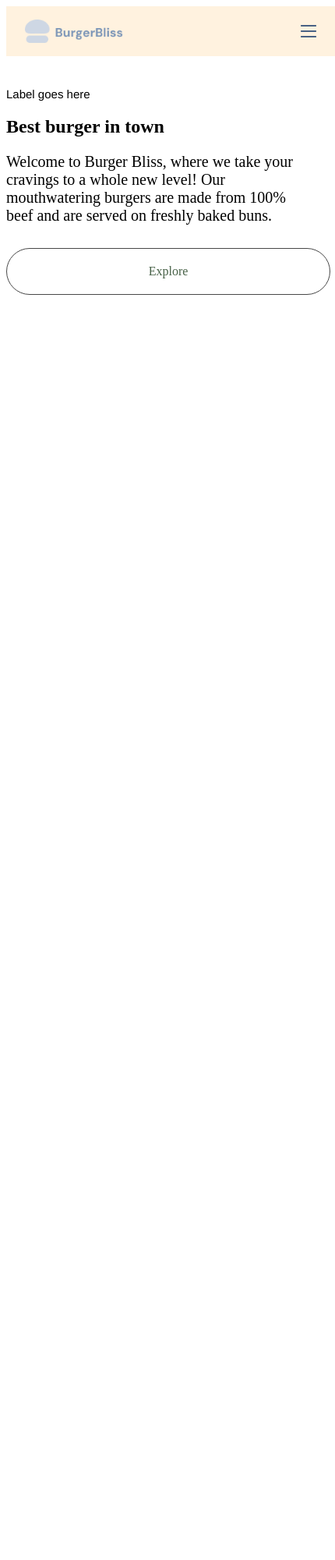
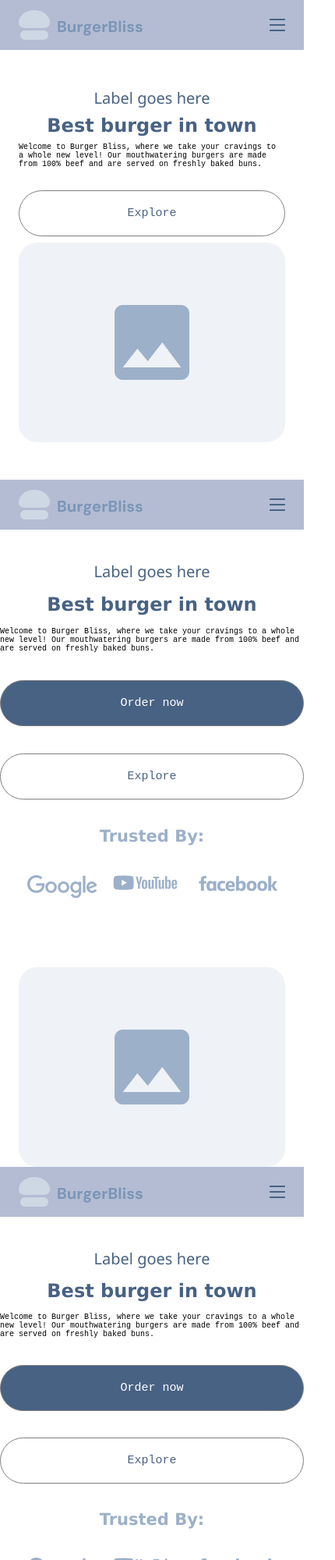
Before and after one commit to me-laniee/BurgerBliss, a plain HTML site: page index.html in a window 390 px wide. Shown: the top 2000 px of the page at 78% size, 430 px wide, since content can reach past the window. Before the commit the page ends 844 px from the top, so only its background shows below. Drawn offline with Linux system fonts and the light colour scheme.

Commit message:
Add files via upload

```diff
--- a/index.html
+++ b/index.html
@@ -11,25 +11,107 @@
     <link rel="stylesheet" href="modulos/seccion3/seccion3.css">
     <link rel="stylesheet" href="modulos/seccion4/seccion4.css">
 
-    <link rel="styleheet" href="index.css">
-    <link rel="styleheet" href="config.css">
+    <link rel="stylesheet" href="Index.css">
+    <link rel="stylesheet" href="Config.css">
 
 </head>
 <body>
 
     <header>
-        <img src="modulos/header/Group.png" alt="Logo" class="Logo">
-        <img src="modulos/header/frame.png" alt="menu" class="menu">
+        <img src="./modulos/header/Group.png" alt="" class="logo">
+        <img src="./modulos/header/Frame.png" alt="" class="menu">
     </header>
 
     <section class="seccion1">
         <p class="texto1">Label goes here</p>
-        <h2>Best burger in town</h2>
+        <h2 class="titulo">Best burger in town</h2>
         <p class="description">
-Welcome to Burger Bliss, where we take your cravings to a whole new level! Our mouthwatering burgers are made from 100% beef and are served on freshly baked buns.
+            Welcome to Burger Bliss, where we take your cravings to a
+            whole new level! Our mouthwatering burgers are made from 100%
+            beef and are served on freshly baked buns.
         </p>
+
         <div class="btn1">Explore</div>
+        <img src="modulos/seccion1/imagen.png" alt="" class="img1">
+
     </section>
+
+    <header>
+        <img src="./modulos/header/Group.png" alt="" class="logo">
+        <img src="./modulos/header/Frame.png" alt="" class="menu">
+        </header>
+
+
+    <section class="seccion2">
+        <p class="texto2">Label goes here</p>
+        <h2 class="titulo2">Best burger in town</h2>
+        <p class="description2">
+            Welcome to Burger Bliss, where we take your cravings to a
+            whole new level! Our mouthwatering burgers are made from 100%
+            beef and are served on freshly baked buns.
+        </p>
+
+        <div class="btn2">Order now</div>
+        <div class="btn3">Explore</div>
+
+        <h2 class="titulo3">Trusted By: </h2>
+
+        <div class="logos">
+            <div><img src="modulos/seccion2/google.png" alt=""></div>
+            <div><img src="modulos/seccion2/youtube.png" alt=""></div>
+            <div><img src="modulos/seccion2/facebook.png" alt=""></div>
+        </div>
+
+        <img src="modulos/seccion1/imagen.png" alt="" class="img2">
+
+    </section>
+
+    <header>
+        <img src="./modulos/header/Group.png" alt="" class="logo">
+        <img src="./modulos/header/Frame.png" alt="" class="menu">
+        </header>
+
+        <section class="seccion3">
+        <p class="texto3">Label goes here</p>
+        <h2 class="titulo4">Best burger in town</h2>
+        <p class="description3">
+            Welcome to Burger Bliss, where we take your cravings to a
+            whole new level! Our mouthwatering burgers are made from 100%
+            beef and are served on freshly baked buns.
+        </p>
+
+        <div class="btn4">Order now</div>
+        <div class="btn5">Explore</div>
+
+        <h2 class="titulo5">Trusted By: </h2>
+
+        <div class="logos2">
+            <div><img src="modulos/seccion2/google.png" alt=""></div>
+            <div><img src="modulos/seccion2/youtube.png" alt=""></div>
+            <div><img src="modulos/seccion2/facebook.png" alt=""></div>
+        </div>
+
+    </section>
+
+    <header>
+        <img src="./modulos/header/Group.png" alt="" class="logo">
+        <img src="./modulos/header/Frame.png" alt="" class="menu">
+        </header>
+
+        <img src="modulos/seccion1/imagen.png" alt="">
+
+        <section class="seccion4">
+        <p class="texto4">Label goes here</p>
+        <h2 class="titulo6">Best burger in town</h2>
+        <p class="description4">
+            Welcome to Burger Bliss, where we take your cravings to a
+            whole new level! Our mouthwatering burgers are made from 100%
+            beef and are served on freshly baked buns.
+        </p>
+
+        <div class="btn6">Order now</div>
+        <div class="btn7">Explore</div>
+
 
 
 </body>
--- a/modulos/header/header.css
+++ b/modulos/header/header.css
@@ -1,5 +1,5 @@
 header {
-    background-color: rgb(255, 242, 223);
+    background-color: rgb(179, 188, 211);
     width: 100%;
     height: 64px;
     padding: 0 24px;
--- a/modulos/seccion1/seccion1.css
+++ b/modulos/seccion1/seccion1.css
@@ -1,39 +1,45 @@
-.section1 {
-    padding: 0 24px;
-
+.seccion1 {
+    padding: 48px 24px;
     display: flex;
     flex-direction: column;
     gap: 8px;
-    font-family: monospace;
+
+
 }
 
 .texto1 {
-    font-family: 'Franklin Gothic Medium', 'Arial Narrow', Arial, sans-serif;
-    font-size: 15px;
-    margin-top: 40px;
+    font-family: 'Segoe UI', Tahoma, Geneva, Verdana, sans-serif;
+    font-size: 20px;
+    color: #486284;
+
 }
 
-.h2{
-    font-family: monospace;
+.titulo {
     font-size: 24px;
+    font-family: Verdana, Geneva, Tahoma, sans-serif;
+    color: #486284;
 }
 
-.description{
-    font-size: 20px;
+.descripcion {
+    font-size: 16px;
+    font-family: 'Segoe UI', Tahoma, Geneva, Verdana, sans-serif;
+    color: #8CA2C0;
+
+
 }
 
 .btn1 {
     width: 100%;
-    border: 1px solid #484848;
+    border: 1px solid gray;
     border-radius: 30px;
     padding: 20px;
-    margin-top: 30px;
 
     font-size: 16px;
-    color: #486248;
+    color: #486284;
 
     display: flex;
     align-items: center;
     justify-content: center;
-
+    font-size: 15px;
+    margin-top: 20px;
 }
--- a/modulos/seccion2/seccion2.css
+++ b/modulos/seccion2/seccion2.css
@@ -0,0 +1,85 @@
+
+.seccion2 {
+    padding: 48 24px;
+    padding-top: 40px;
+    display: flex;
+    flex-direction: column;
+    gap: 15px;
+
+
+}
+
+.texto2 {
+    font-family: 'Segoe UI', Tahoma, Geneva, Verdana, sans-serif;
+    font-size: 20px;
+    color: #486284;
+
+}
+
+.titulo2 {
+    font-size: 24px;
+    font-family: Verdana, Geneva, Tahoma, sans-serif;
+    color: #486284;
+}
+
+.descripcion2 {
+    font-size: 16px;
+    font-family: 'Segoe UI', Tahoma, Geneva, Verdana, sans-serif;
+    color: #8CA2C0;
+
+
+}
+
+.btn2 {
+    width: 100%;
+    border: 1px solid gray;
+    background-color: #486284;
+    border-radius: 30px;
+    padding: 20px;
+
+    font-size: 16px;
+    color: white;
+
+    display: flex;
+    align-items: center;
+    justify-content: center;
+    font-size: 15px;
+    margin-top: 20px;
+}
+
+.btn3 {
+    width: 100%;
+    border: 1px solid gray;
+    border-radius: 30px;
+    padding: 20px;
+
+    font-size: 16px;
+    color: #486284;
+
+    display: flex;
+    align-items: center;
+    justify-content: center;
+    font-size: 15px;
+    margin-top: 20px;
+}
+
+.titulo3 {
+    padding: 20px;
+    font-size: 21px;
+    font-family: Verdana, Geneva, Tahoma, sans-serif;
+    color: #9CB0C9;
+}
+
+.logos {
+    width: 100%;
+    padding: 3px;
+
+    display: flex;
+    gap: 10px;
+    justify-content: center;
+}
+
+.logos div {
+    width: 100px;
+    height: 100px;
+}
--- a/modulos/seccion3/seccion3.css
+++ b/modulos/seccion3/seccion3.css
@@ -0,0 +1,88 @@
+.seccion3 {
+    padding: 48 24px;
+    padding-top: 40px;
+    display: flex;
+    flex-direction: column;
+    gap: 14px;
+
+
+}
+
+.texto3 {
+    font-family: 'Segoe UI', Tahoma, Geneva, Verdana, sans-serif;
+    font-size: 20px;
+    text-align: center;
+    color: #486284;
+
+}
+
+.titulo4 {
+    font-size: 24px;
+    text-align: center;
+    font-family: Verdana, Geneva, Tahoma, sans-serif;
+    color: #486284;
+}
+
+.descripcion3 {
+    font-size: 16px;
+    text-align: center;
+    font-family: 'Segoe UI', Tahoma, Geneva, Verdana, sans-serif;
+    color: #8CA2C0;
+
+
+}
+
+.btn4 {
+    width: 100%;
+    border: 1px solid gray;
+    background-color: #486284;
+    border-radius: 30px;
+    padding: 20px;
+
+    font-size: 16px;
+    color: white;
+
+    display: flex;
+    align-items: center;
+    justify-content: center;
+    font-size: 15px;
+    margin-top: 20px;
+}
+
+.btn5 {
+    width: 100%;
+    border: 1px solid gray;
+    border-radius: 30px;
+    padding: 20px;
+
+    font-size: 16px;
+    color: #486284;
+
+    display: flex;
+    align-items: center;
+    justify-content: center;
+    font-size: 15px;
+    margin-top: 20px;
+}
+
+.titulo5 {
+    padding: 20px;
+    font-size: 21px;
+    text-align: center;
+    font-family: Verdana, Geneva, Tahoma, sans-serif;
+    color: #9CB0C9;
+}
+
+.logos2 {
+    width: 100%;
+    padding: 3px;
+
+    display: flex;
+    gap: 10px;
+    justify-content: center;
+}
+
+.logos2 div {
+    width: 100px;
+    height: 100px;
+}
--- a/modulos/seccion4/seccion4.css
+++ b/modulos/seccion4/seccion4.css
@@ -0,0 +1,63 @@
+.seccion4 {
+    padding: 0 24px;
+    padding-top: 40px;
+    display: flex;
+    flex-direction: column;
+    gap: 16px;
+
+
+}
+
+.texto4 {
+    font-family: 'Segoe UI', Tahoma, Geneva, Verdana, sans-serif;
+    font-size: 20px;
+    color: #486284;
+
+}
+
+.titulo6 {
+    font-size: 24px;
+    font-family: Verdana, Geneva, Tahoma, sans-serif;
+    color: #486284;
+}
+
+.descripcion4 {
+    font-size: 16px;
+    font-family: 'Segoe UI', Tahoma, Geneva, Verdana, sans-serif;
+    color: #8CA2C0;
+
+}
+
+.btn6 {
+    width: 100%;
+    border: 1px solid gray;
+    background-color: #486284;
+    border-radius: 30px;
+    padding: 20px;
+
+    font-size: 16px;
+    color: white;
+
+    display: flex;
+    align-items: center;
+    justify-content: center;
+    font-size: 15px;
+    margin-top: 20px;
+}
+
+.btn7 {
+    width: 100%;
+    border: 1px solid gray;
+    border-radius: 30px;
+    padding: 20px;
+
+    font-size: 16px;
+    color: #486284;
+
+    display: flex;
+    align-items: center;
+    justify-content: center;
+    font-size: 15px;
+    margin-top: 20px;
+
+}
```
